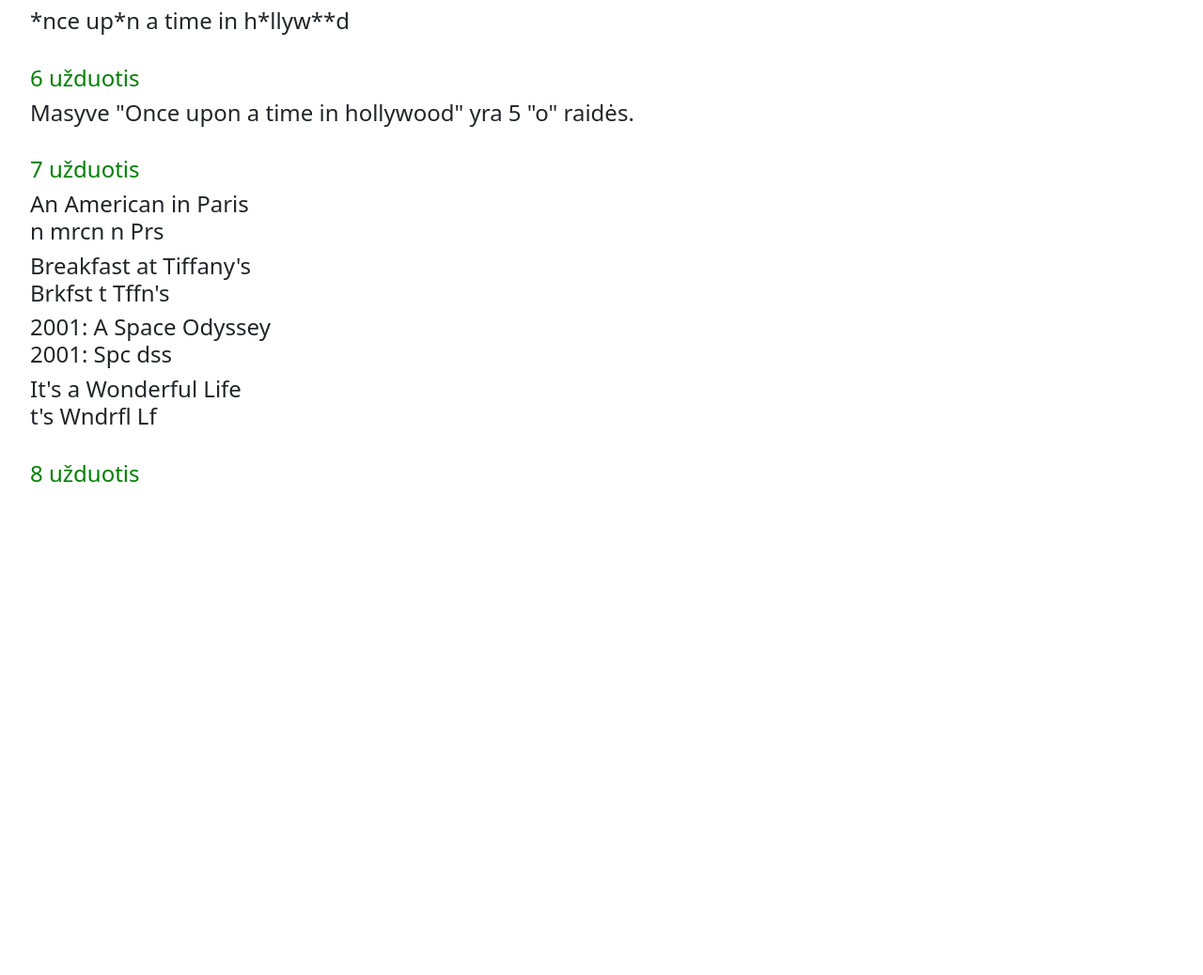
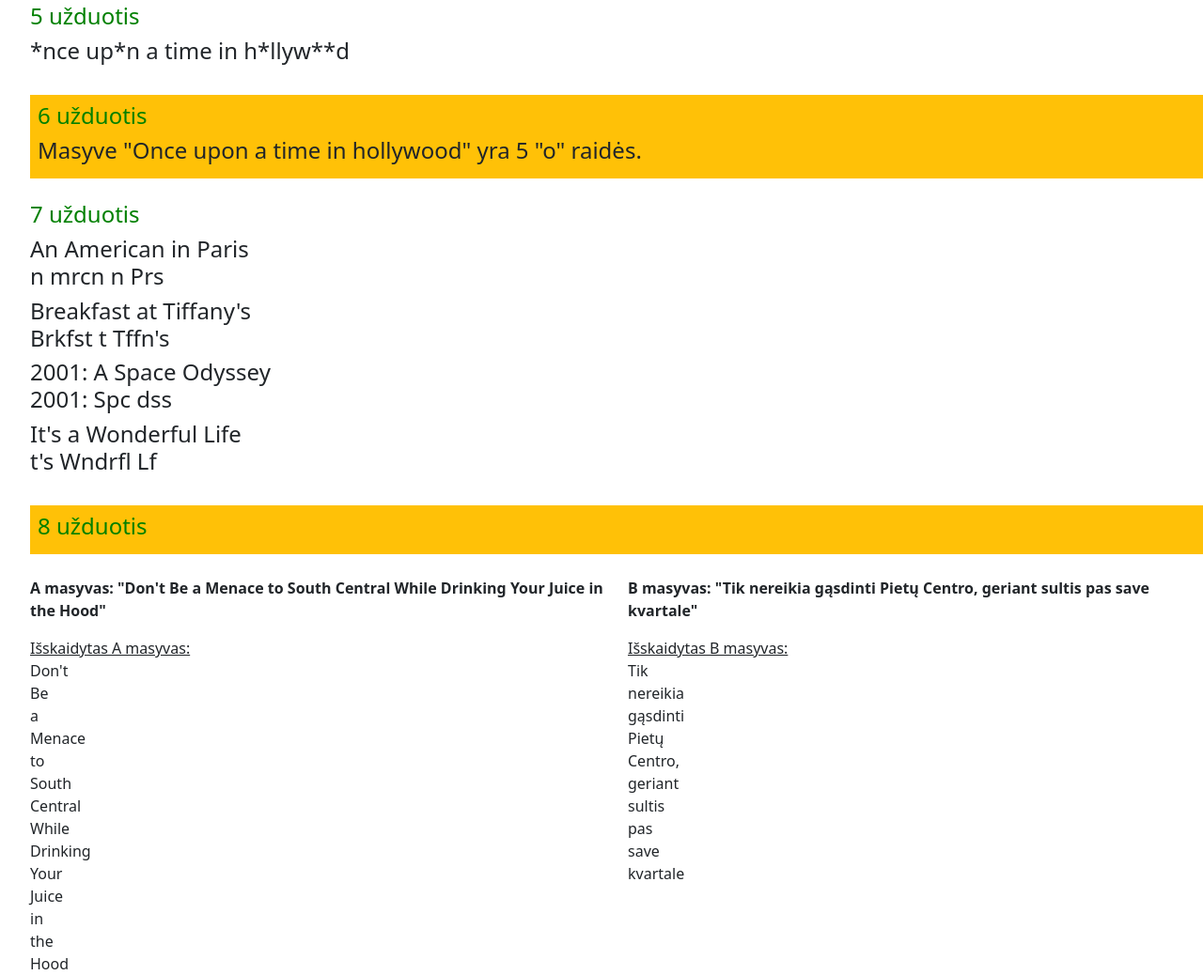
Before and after one commit to EgleNavickiene/2020-07-02-javascript-pagrindai, a plain HTML site: page index.html in a window 1280 px wide. Shown: the part 5303-6341 px from the top of the page at 94% size. Before the commit the page ends 5829 px from the top, so only its background shows below. Drawn offline with nearby package versions, Linux system fonts and the light colour scheme.

Commit message:
strings 8 uzduotis (nebaigta)

```diff
--- a/assets/css/custom.css
+++ b/assets/css/custom.css
@@ -130,3 +130,16 @@ body {padding-left: 2rem;}
     border: 1px solid rgb(53, 28, 7);
 
 }
+
+.uzd-8aA, .uzd-8bB {
+    font-weight: 700;
+}
+
+.stulpeliu p {
+    margin-left: 1rem;
+}
+
+.uzd-8a-stulpelis p,
+.uzd-8b-stulp p {
+    margin-bottom: 0;
+}
--- a/assets/js/newfile.js
+++ b/assets/js/newfile.js
@@ -369,7 +369,7 @@ let stringas = 'Pavasarį žydi labai daug medžių';
 
 // 1 uzd. (aktorius)
 
-document.querySelector('.appended-text').innerHTML += '<br><hr><div class="pirma-uzduotis"><h3>2021 - 07 - 26</h3><hr></div>';
+document.querySelector('.appended-text').innerHTML += '<br><hr><div class="pirma-uzduotis bg-light"><h3>2021 - 07 - 26</h3><hr></div>';
 
 document.querySelector('.pirma-uzduotis').innerHTML += '<h4 style="color: green;">1 užduotis</h4>';
 
@@ -385,7 +385,7 @@ if(aktVardas.length > aktPavarde.length){
 }
 
 // 2 uzd.
-document.querySelector('.appended-text').innerHTML += '<br><div class="antra-uzduotis"></div>';
+document.querySelector('.appended-text').innerHTML += '<br><div class="antra-uzduotis bg-warning p-2"></div>';
 document.querySelector('.antra-uzduotis').innerHTML += '<h4 style="color: green;">2 užduotis</h4>';
 
 let VARDAS = aktVardas.toUpperCase()
@@ -401,7 +401,7 @@ let Pav_1r = aktPavarde.substr(0, 1) + '.';
 document.querySelector('.trecia-uzduotis').innerHTML += `<div class="h4">${V_1r}${Pav_1r}</h4>`;
 
 // 4 uzd.
-document.querySelector('.appended-text').innerHTML += '<br><div class="ketvirta-uzduotis"></div>';
+document.querySelector('.appended-text').innerHTML += '<br><div class="ketvirta-uzduotis bg-warning p-2"></div>';
 document.querySelector('.ketvirta-uzduotis').innerHTML += '<h4 style="color: green;">4 užduotis</h4>';
 
 let vardo_3pask = aktVardas.slice(Math.max(aktVardas.length -3, 0));
@@ -423,7 +423,7 @@ let strH_1repl = strH.replace(/o/g,'*');
 document.querySelector('.penkta-uzduotis').innerHTML += '<h4 class="H_be_O">'+strH_1repl.replace('O', '*')+'</h4>';
 
 // 6 uzd.
-document.querySelector('.appended-text').innerHTML += '<br><div class="sesta-uzduotis"></div>';
+document.querySelector('.appended-text').innerHTML += '<br><div class="sesta-uzduotis bg-warning p-2"></div>';
 document.querySelector('.sesta-uzduotis').innerHTML += '<h4 style="color: green;">6 užduotis</h4>';
 
 //                let str_be_o = document.querySelector('.H_be_O');
@@ -432,6 +432,7 @@ var num_matches = (strH.match(/o/gi).length);
 
 document.querySelector('.sesta-uzduotis').innerHTML += '<h4>'+'Masyve "'+ strH + '" yra '+ num_matches + " \"o\" raidės."+ '</h4>' ;
 
+// 7 uzd.
 document.querySelector('.appended-text').innerHTML += '<br><div class="septinta-uzduotis"></div>';
 document.querySelector('.septinta-uzduotis').innerHTML += '<h4 style="color: green;">7 užduotis</h4>';
 
@@ -451,17 +452,43 @@ document.querySelector('.septinta-uzduotis').innerHTML += '<h4>' + str4+ '</br>'
 document.querySelector('.septinta-uzduotis').innerHTML += '<h4>' + str5+ '</br>' + sliced5 + '</h4>';
 document.querySelector('.septinta-uzduotis').innerHTML += '<h4>' + str6+ '</br>' + sliced6 + '</h4>';
 
-document.querySelector('.appended-text').innerHTML += '<br><div class="astunta-uzduotis"></div>';
+// 8 uzd.
+document.querySelector('.appended-text').innerHTML += '<br><div class="astunta-uzduotis bg-warning p-2"></div>';
 document.querySelector('.astunta-uzduotis').innerHTML += '<h4 style="color: green;">8 užduotis</h4>';
 
+// A-stringas:
 let str8 =  "Don't Be a Menace to South Central While Drinking Your Juice in the Hood";
+document.querySelector('.uzd-8aA').innerHTML += '<br><p>A masyvas: "' + str8 + '" ' + '</p>';
 
+// B-stringas:
+let str8b = "Tik nereikia gąsdinti Pietų Centro, geriant sultis pas save kvartale";
+document.querySelector('.uzd-8bB').innerHTML += '<br><p>B masyvas: "' + str8b + '" ' + '</p>';
+
+// skaidom A stringa (split):
 let str8_masyvas = str8.split(" ");
+document.querySelector('.uzd-8a-stulpelis').innerHTML += '<p style="font-weight: 500; text-decoration: underline;">Išskaidytas A masyvas: </p>';
+//console.log(str8_masyvas);
 
-console.log(str8_masyvas);
+let iEl8a = '';
+str8_masyvas.forEach(naujasAmasyvas);
+document.querySelector('.uzd-8a-stulpelis').innerHTML += '<div >' +  iEl8a +  '</div>';
 
-let str8b = "Tik nereikia gąsdinti Pietų Centro, geriant sultis pas save kvartale";
+function naujasAmasyvas(value, index, array) {
+  iEl8a += '<p class="stulpeliu">' + value + '</p>';
+}
 
+// skaidom B stringa (su split):
 let str8b_masyvas = str8b.split(" ");
+document.querySelector('.uzd-8b-stulp').innerHTML += '<p style="font-weight: 500; text-decoration: underline;">Išskaidytas B masyvas: </p>';
+//console.log(str8b_masyvas);
 
-console.log(str8b_masyvas);
+let iEl8b = '';
+str8b_masyvas.forEach(naujasBmasyvas);
+document.querySelector('.uzd-8b-stulp').innerHTML += '<div >' + iEl8b + '</div>';
+
+function naujasBmasyvas(value, index, array) {
+  iEl8b += '<p class="stulpeliu">' + value + '</p>';
+}
+
+// Turim 2 naujus masyvus su atskirais elementais-zodziais
+//o kaip toliau???
--- a/index.html
+++ b/index.html
@@ -276,11 +276,28 @@
   <p id=vinis></p>
 </div>
 
-<div class="uzduotis kvadratai">
+<div class="kvadratai stringai ir-t-t">
   <div class="appended-text"></div>
 </div>
 
-
+<div class="astunta-uzd">
+  <div class="row d-flex">
+    <div class="col-6 uzd-8aA"></div>
+    <div class="col-6 uzd-8bB"></div>
+  </div>
+  <div class="row d-flex">
+    <div class="col-6 uzd-8a">
+      <div class="col-6 uzd-8a-stulpelis"></div>
+    </div>
+    <div class="col-6 uzd-8b">
+      <div class="col-6 uzd-8b-stulp"></div>
+    </div>
+  </div>
+  <div class="row d-flex">
+    <div class="col-6 uzd-8a-apacioj"></div>
+    <div class="col-6 uzd-8b-apacioj"></div>
+  </div>
+</div>
 
 
 
```
